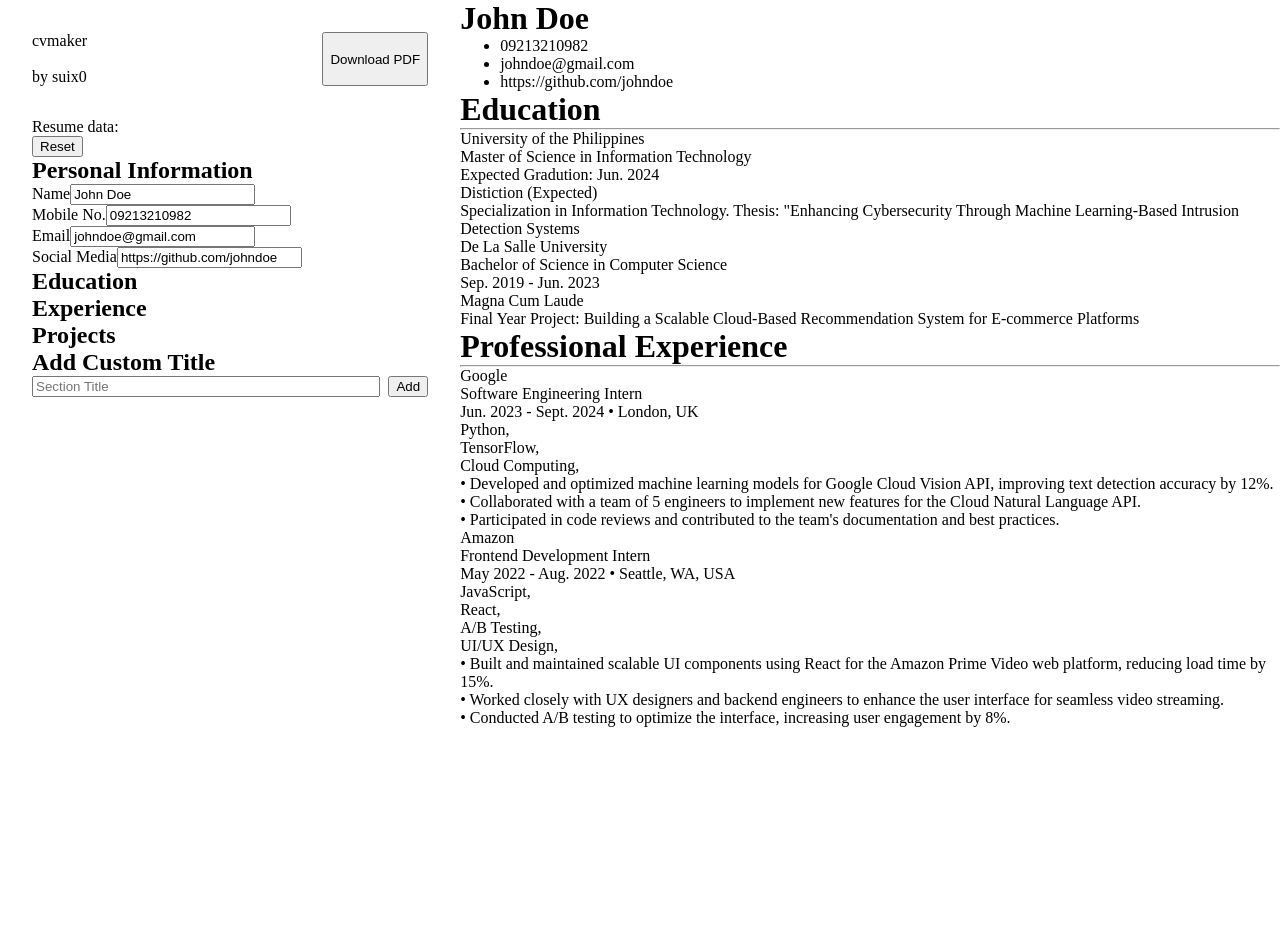
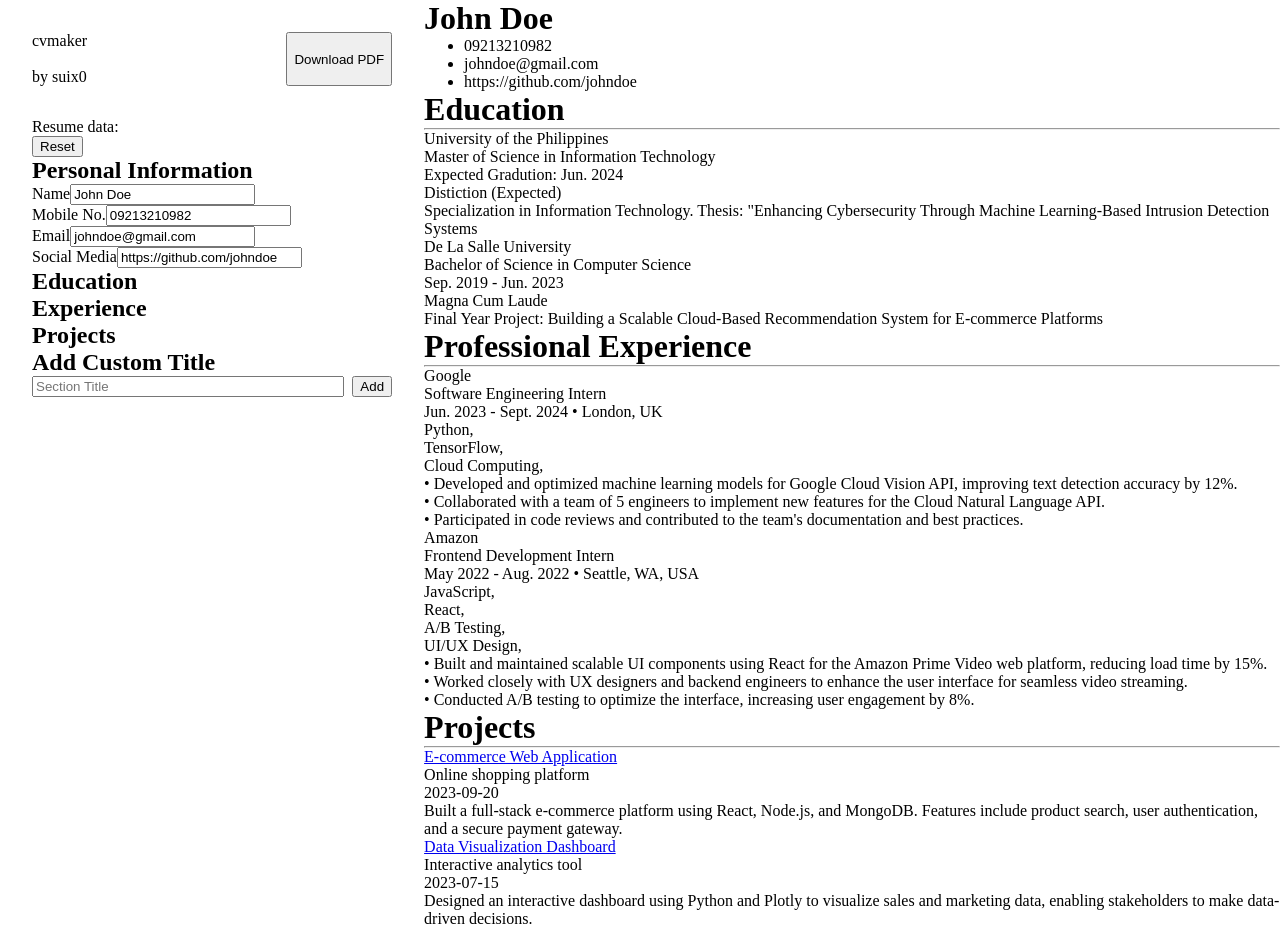
Before and after one commit to suix0/cvmaker, a React (Vite) app: page / in a window 1280 px wide. Before the commit the page ends 800 px from the top, so only its background shows below. Built offline with nearby package versions, Linux system fonts and the light colour scheme.

Commit message:
added cv display for projects information from projects form

```diff
--- a/src/components/CvInput.jsx
+++ b/src/components/CvInput.jsx
@@ -3,7 +3,7 @@ import React from "react";
 import { PersonalInformation, PersonalInformationCvOutput } from "./Personal";
 import { EducationInformation, EducationCvDisplay } from "./Education";
 import { ExperienceInformation, ExperienceCvDisplay } from "./Experience";
-import { ProjectsInformation } from "./Projects";
+import { ProjectsInformation, ProjectsCvDisplay } from "./Projects";
 import { CustomSectionForm } from "./forms/CustomSectionForm";
 import educationData from "../data/educationData";
 import experienceData from "../data/experienceData";
@@ -126,6 +126,11 @@ function CvInput() {
           <ProjectsInformation
             isActive={activeIndex === 3}
             onShow={() => setActive(3)}
+            initialProjectsData={initialProjectsData}
+            setProjectsData={setProjectsData}
+            setProjectsDisplay={setProjectsDisplay}
+            activeEdit={activeEditProjects}
+            setActiveEdit={setActiveEditProjects}
           ></ProjectsInformation>
           {customSections.map((custom) => (
             <CustomSectionInformation
@@ -154,6 +159,9 @@ function CvInput() {
           <ExperienceCvDisplay
             experience={experienceCvDisplay}
           ></ExperienceCvDisplay>
+          <ProjectsCvDisplay
+            projectsData={projectsCvDisplay}
+          ></ProjectsCvDisplay>
         </div>
       </div>
     </main>
--- a/src/components/Experience.jsx
+++ b/src/components/Experience.jsx
@@ -54,7 +54,6 @@ function ExperienceInformation({
   });
 
   function handleFormInputChange(e) {
-    console.log(e);
     const { name, value } = e.target;
     const index = e.target.dataset.index;
     const newExperienceData = initialExperienceData.map((experience) => {
--- a/src/components/Projects.jsx
+++ b/src/components/Projects.jsx
@@ -1,9 +1,35 @@
 import { useState } from "react";
-import projects from "../data/projectsData";
 
-function ProjectsInformation({ isActive, onShow }) {
-  const [initialProjectsData, setProjectsData] = useState(projects);
-  const [activeEdit, setActiveEdit] = useState(null);
+function ProjectsCvDisplay(props) {
+  return (
+    <div>
+      <h1>Projects</h1>
+      <hr></hr>
+      {props.projectsData.map((project) => (
+        <div key={project.id}>
+          <div>
+            <div>
+              <a href={project.projectLink}>{project.projectName}</a>
+              <p>{project.subHeading}</p>
+            </div>
+            <div>{project.date}</div>
+          </div>
+          <p>{project.description}</p>
+        </div>
+      ))}
+    </div>
+  );
+}
+
+function ProjectsInformation({
+  isActive,
+  onShow,
+  initialProjectsData,
+  setProjectsData,
+  activeEdit,
+  setActiveEdit,
+  setProjectsDisplay,
+}) {
   const [newProjectsData, setNewProjectsData] = useState({
     id: 3,
     projectName: "",
@@ -31,7 +57,34 @@ function ProjectsInformation({ isActive, onShow }) {
   }
 
   function handleEnters(e) {
-    if (e.key === "Enter") {
+    if (e.target.name === "description") {
+      e.preventDefault();
+      if (e.key === "Enter") {
+        const newProjectsData = initialProjectsData.map((projects) => {
+          if (projects.id === parseInt(e.target.dataset.index)) {
+            return { ...projects, description: (projects.description += "\n") };
+          } else {
+            return projects;
+          }
+        });
+        setProjectsData(newProjectsData);
+      } else if (e.key === "Backspace") {
+        const newProjectsData = initialProjectsData.map((projects) => {
+          if (projects.id === parseInt(e.target.dataset.index)) {
+            return {
+              ...projects,
+              description: projects.description.slice(
+                0,
+                projects.description.length - 1,
+              ),
+            };
+          } else {
+            return projects;
+          }
+        });
+        setProjectsData(newProjectsData);
+      }
+    } else if (e.key === "Enter") {
       e.preventDefault();
     }
   }
@@ -39,6 +92,7 @@ function ProjectsInformation({ isActive, onShow }) {
   function addNewProjectsData(e) {
     e.preventDefault();
     setProjectsData([...initialProjectsData, newProjectsData]); // Add the new project data
+    setProjectsDisplay([...initialProjectsData, newProjectsData]);
     setNewProjectsData({
       id: newProjectsData.id + 1,
       projectName: "",
@@ -58,6 +112,12 @@ function ProjectsInformation({ isActive, onShow }) {
     setProjectsData(newProjects);
   }
 
+  function saveEditToDisplay(e) {
+    e.preventDefault();
+    setProjectsDisplay(initialProjectsData);
+    setActiveEdit(null);
+  }
+
   return (
     <section onClick={onShow}>
       <h1>Projects</h1>
@@ -73,6 +133,7 @@ function ProjectsInformation({ isActive, onShow }) {
             cancelEdit={() => setActiveEdit(null)}
             preventEnters={handleEnters}
             handleDelete={deleteProject}
+            handleSave={saveEditToDisplay}
           ></ProjectSection>
         ))}
       {isActive && (
@@ -115,7 +176,11 @@ function ProjectsInformation({ isActive, onShow }) {
               name="description"
               value={newProjectsData.description}
               onChange={handleInputChangeNewData}
-              onKeyDown={handleEnters}
+              rows={10}
+              style={{
+                width: "100%",
+                resize: "vertical",
+              }}
             />
           </div>
 
@@ -192,7 +257,11 @@ function ProjectSection(props) {
               value={props.projectObject.description}
               data-index={props.index}
               onChange={props.editInput}
-              onKeyDown={props.preventEnters}
+              rows={10}
+              style={{
+                width: "100%",
+                resize: "vertical",
+              }}
             />
           </div>
 
@@ -227,7 +296,7 @@ function ProjectSection(props) {
             </button>
             <div>
               <button onClick={props.cancelEdit}>Cancel</button>
-              <button>Save</button>
+              <button onClick={props.handleSave}>Save</button>
             </div>
           </div>
         </form>
@@ -246,4 +315,4 @@ function ProjectSection(props) {
   );
 }
 
-export { ProjectsInformation };
+export { ProjectsInformation, ProjectsCvDisplay };
--- a/src/data/projectsData.js
+++ b/src/data/projectsData.js
@@ -1,20 +1,22 @@
 const projects = [
-	{
+  {
     id: 1,
-    projectName: 'E-commerce Web Application',
-    subHeading: 'Online shopping platform',
-    description: 'Built a full-stack e-commerce platform using React, Node.js, and MongoDB. Features include product search, user authentication, and a secure payment gateway.',
-    projectLink: 'https://shoponline.com',
-    date: '2023-09-20'
+    projectName: "E-commerce Web Application",
+    subHeading: "Online shopping platform",
+    description:
+      "Built a full-stack e-commerce platform using React, Node.js, and MongoDB. Features include product search, user authentication, and a secure payment gateway.",
+    projectLink: "#",
+    date: "2023-09-20",
   },
   {
     id: 2,
-    projectName: 'Data Visualization Dashboard',
-    subHeading: 'Interactive analytics tool',
-    description: 'Designed an interactive dashboard using Python and Plotly to visualize sales and marketing data, enabling stakeholders to make data-driven decisions.',
-    projectLink: 'https://datadashboard.com',
-    date: '2023-07-15'
+    projectName: "Data Visualization Dashboard",
+    subHeading: "Interactive analytics tool",
+    description:
+      "Designed an interactive dashboard using Python and Plotly to visualize sales and marketing data, enabling stakeholders to make data-driven decisions.",
+    projectLink: "#",
+    date: "2023-07-15",
   },
-]
+];
 
 export default projects;
```
